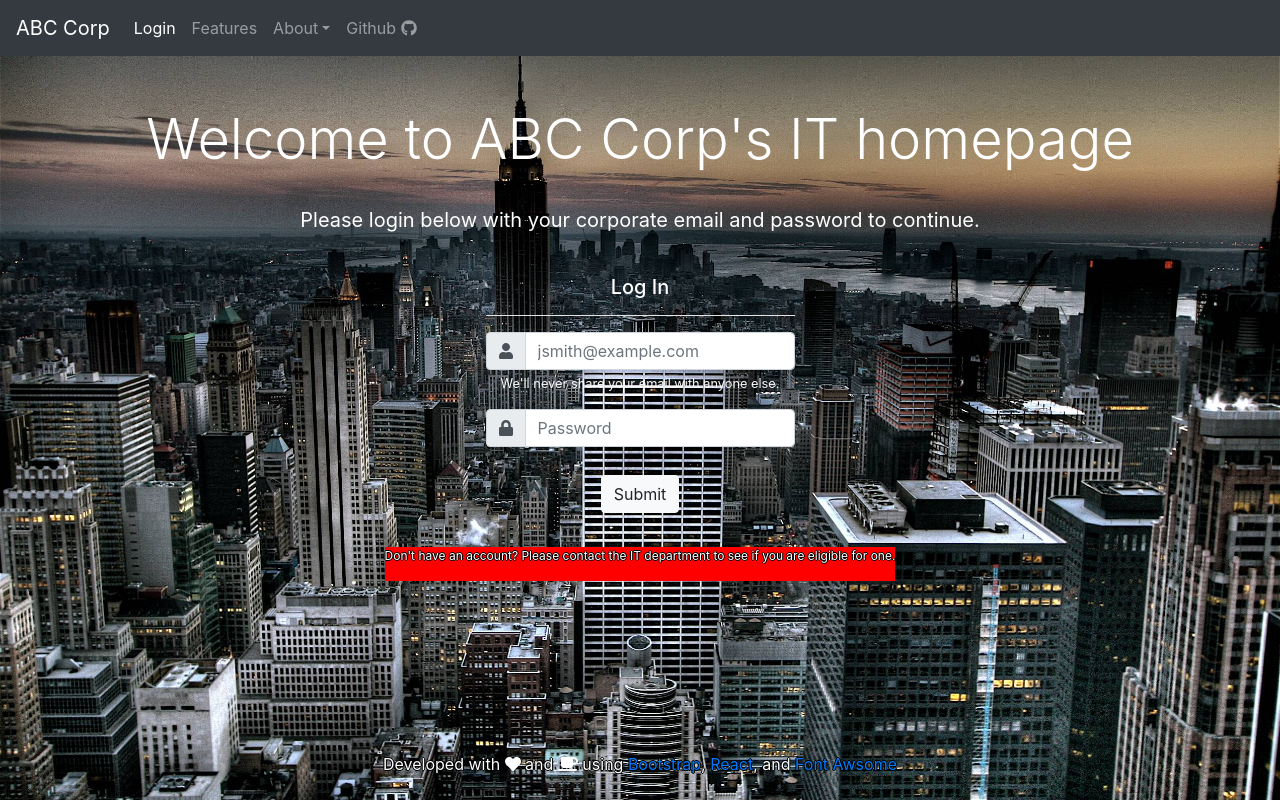
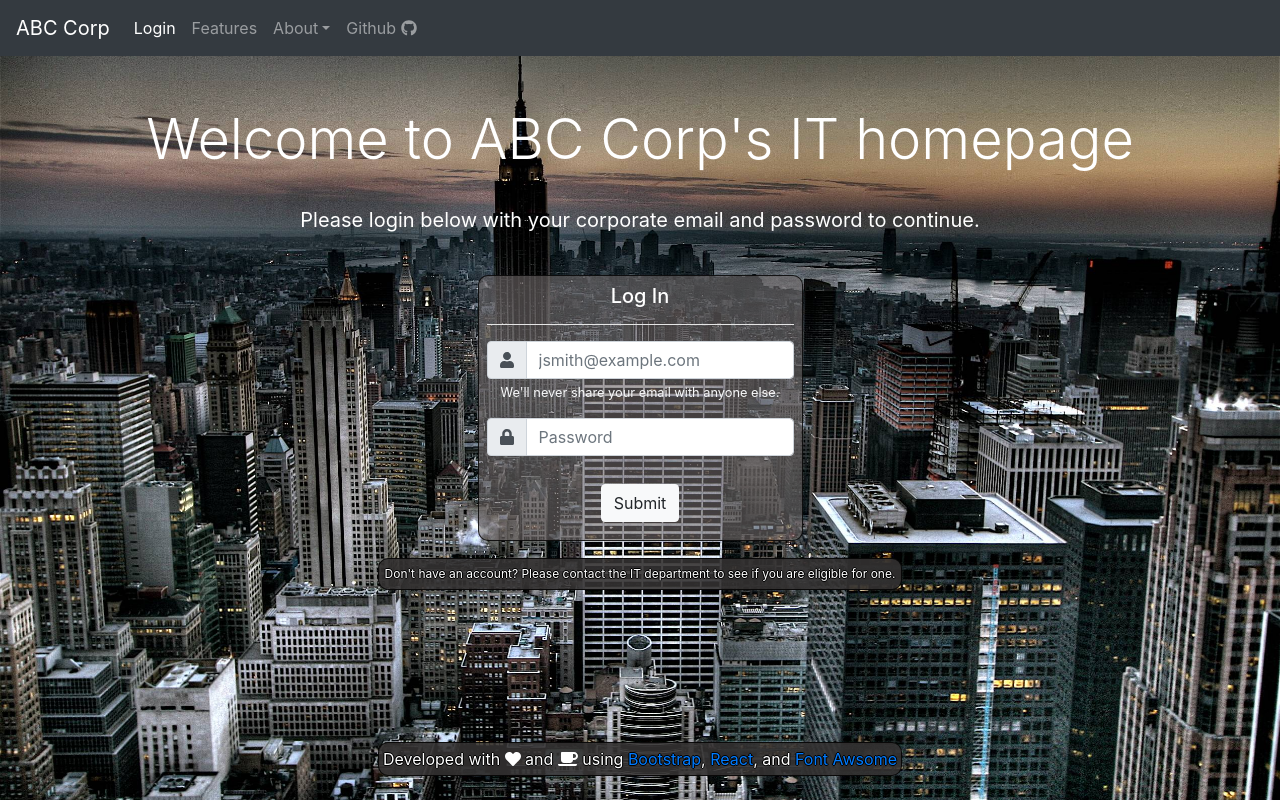
Before and after one commit to shu-csas-changgar/final-project-db-final, a React (Create React App) app in the folder Website/: page / in a window 1280 px wide. Built offline with nearby package versions, Linux system fonts and the light colour scheme.

Commit message:
final for merge

```diff
--- a/Website/src/CSS/AllPages/footer.css
+++ b/Website/src/CSS/AllPages/footer.css
@@ -4,3 +4,13 @@
   position: absolute;
   bottom:0;
 }
+
+#footerborder {
+  background-color: rgba(51, 49, 49, 0.9);
+  padding: 4px;
+
+  border-style: solid;
+  border-radius: 10px;
+  border-width: 1px;
+  border-color:rgba(0, 0, 0, 0.81)
+}
--- /dev/null
+++ b/Website/src/CSS/Homepage/database.css
@@ -0,0 +1,4 @@
+#update  {
+    font-size: 12px;
+    text-shadow: -1px 0 black, 0 1px black, 1px 0 black, 0 -1px black;
+}
--- a/Website/src/CSS/Homepage/homepage.css
+++ b/Website/src/CSS/Homepage/homepage.css
@@ -22,7 +22,7 @@ img {
 }
 
 #custom-container-1 {
-  background-color: lightgray;
+  background-color: rgb(211, 211, 211, 0.98);
   border-radius: 10px;
   border-style: solid;
   border-width: 1px;
--- a/Website/src/CSS/Homepage/login.css
+++ b/Website/src/CSS/Homepage/login.css
@@ -5,30 +5,41 @@ hr {
 .login {
   width:325px;
   padding: 8px;
-  /*
-  background-color: lightBlue;
-   */
+  background-color: rgba(112, 106, 106, 0.6);
+
   color:white;
+  border-radius: 10px;
+
+  border-style: solid;
+  border-radius: 10px;
+  border-width: 1px;
+  border-color:rgba(0, 0, 0, 0.81)
+}
+
+#login_container {
+  padding: 8px;
   border-radius: 10px;
 }
 
 #loginErr {
-  color: rgb(177, 2, 2);
-}
-
-#loginSubmit {
-  margin-bottom: 10px;
-}
-
-#inputGroup {
-  widows: 200px;
-  width: 95%;
+  color: #ffffff;
+  font-weight: bold;
 }
 
 #helper {
   color: white;
-  font-weight: 400;
   text-shadow: -1px 0 black, 0 1px black, 1px 0 black, 0 -1px black;
+  padding: 6px;
+  border-radius: 2px;
+  background-color: rgba(51, 49, 49, 0.9);
 
+  border-style: solid;
+  border-radius: 10px;
+  border-width: 1px;
+  border-color:rgba(0, 0, 0, 0.81)
+}
+
+#helper-row {
+  margin: 1px;
 
 }
--- a/Website/src/Components/AllPages/footer_home.js
+++ b/Website/src/Components/AllPages/footer_home.js
@@ -20,7 +20,7 @@ function footer() {
   return(
     <div className="d-flex justify-content-center">
       <div className="footer m-2">
-        <p>Developed with {heartIcon} and {javaIcon} using {bootLink}, {reactLink}, and {fontAwLink}</p>
+        <p id="footerborder">Developed with {heartIcon} and {javaIcon} using {bootLink}, {reactLink}, and {fontAwLink}</p>
       </div>
     </div>
   )
--- a/Website/src/Components/Homepage/database.js
+++ b/Website/src/Components/Homepage/database.js
@@ -1,6 +1,7 @@
 import React from "react"
 import DBImage from "../../Images/database_modle.PNG"
 import Tables from "../../table_data"
+import "../../CSS/Homepage/database.css"
 
 
 
@@ -18,7 +19,7 @@ function databaseInfo() {
         </div>
         <div className="row justify-content-center">
           <img className="d-block" src={DBImage} alt="Responsive img" />
-          <p style={{fontSize: "12px"}}>Model last updated 3/31/19</p>
+          <p id="update">Model last updated 3/31/19</p>
         </div>
       </div>
 
--- a/Website/src/Components/Homepage/login_box.js
+++ b/Website/src/Components/Homepage/login_box.js
@@ -137,7 +137,7 @@ class Login extends Component {
             </form>
           </div>
           </div>
-          <div className="row justify-content-center" id="helper-row" style={{backgroundColor: "Red"}}>
+          <div className="row justify-content-center" id="helper-row">
             <p style={{fontSize:"12px"}} id="helper">Don't have an account? Please contact the IT department to see if you are eligible for one.</p>
           </div>
         </div>
```
